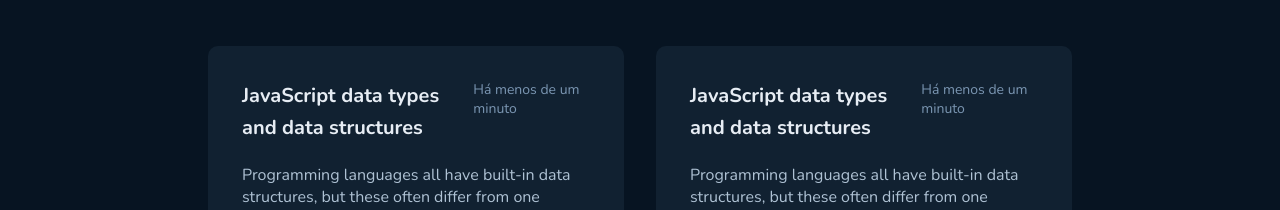
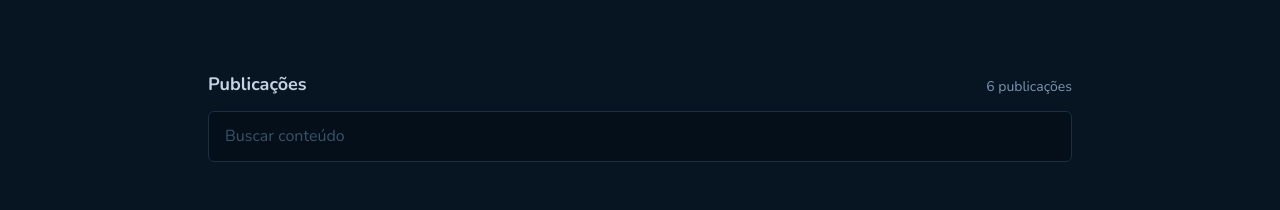
Before and after one commit to ruanpablom/github-blog, a React (Vite) app: page / in a window 1280 px wide. Shown: the part 410-620 px from the top of the page. Built offline with nearby package versions, Linux system fonts and the light colour scheme.

Commit message:
feat: component Input

```diff
--- /dev/null
+++ b/src/components/Input/index.tsx
@@ -0,0 +1,6 @@
+import { InputContainer } from './styles'
+import { InputProps } from './types'
+
+export function Input({ name, ...props }: InputProps) {
+  return <InputContainer id={props.id || name} {...props} />
+}
--- /dev/null
+++ b/src/components/Input/styles.ts
@@ -0,0 +1,22 @@
+import styled from 'styled-components'
+import { InputProps } from './types'
+
+export const InputContainer = styled.input<InputProps>`
+  width: 100%;
+  padding: 0.75rem 1rem;
+  border: 1px solid ${(props) => props.theme['base-border']};
+  border-radius: 0.375rem;
+  background-color: ${(props) => props.theme['base-input']};
+  color: ${(props) => props.theme['base-text']};
+  outline: 0;
+  font-size: 1rem;
+  line-height: 160%;
+
+  ::placeholder {
+    color: ${(props) => props.theme['base-label']};
+  }
+
+  :focus {
+    border: 1px solid ${(props) => props.theme.blue};
+  }
+`
--- /dev/null
+++ b/src/components/Input/types.ts
@@ -0,0 +1,3 @@
+import { InputHTMLAttributes } from 'react'
+
+export interface InputProps extends InputHTMLAttributes<HTMLInputElement> {}
--- /dev/null
+++ b/src/components/index.ts
@@ -0,0 +1,3 @@
+export * from './Post'
+export * from './Input'
+export * from './Profile'
--- a/src/pages/Home/index.tsx
+++ b/src/pages/Home/index.tsx
@@ -1,6 +1,10 @@
-import { PostList } from '@/components/Post'
-import { Profile } from '@/components/Profile'
-import { HomeContainer } from './styles'
+import { PostList, Input, Profile } from '@/components'
+import {
+  HomeContainer,
+  PostsContainer,
+  PostsHead,
+  PostsTitleContainer,
+} from './styles'
 
 const posts = [
   {
@@ -58,7 +62,18 @@
         company="RocketSeat"
         followersQtd={11}
       />
-      <PostList posts={posts} />
+      <PostsContainer>
+        <PostsHead>
+          <PostsTitleContainer>
+            <strong>Publicações</strong>
+            <span>{`${posts.length} ${
+              posts.length === 1 ? 'publicação' : 'publicações'
+            }`}</span>
+          </PostsTitleContainer>
+          <Input name="searchInput" placeholder="Buscar conteúdo" />
+        </PostsHead>
+        <PostList posts={posts} />
+      </PostsContainer>
     </HomeContainer>
   )
 }
--- a/src/pages/Home/styles.ts
+++ b/src/pages/Home/styles.ts
@@ -3,5 +3,35 @@
 export const HomeContainer = styled.div`
   display: flex;
   flex-direction: column;
-  gap: 48px;
+  gap: 4.5rem;
 `
+
+export const PostsContainer = styled.div`
+  display: flex;
+  flex-direction: column;
+  gap: 3rem;
+`
+
+export const PostsHead = styled.div`
+  display: flex;
+  flex-direction: column;
+  gap: 0.75rem;
+`
+
+export const PostsTitleContainer = styled.div`
+  display: flex;
+  align-items: flex-end;
+  justify-content: space-between;
+
+  strong {
+    font-size: 1.125rem;
+    line-height: 1.8rem;
+    color: ${(props) => props.theme['base-subtitle']};
+  }
+
+  span {
+    font-size: 0.875rem;
+    line-height: 160%;
+    color: ${(props) => props.theme['base-span']};
+  }
+`
```
